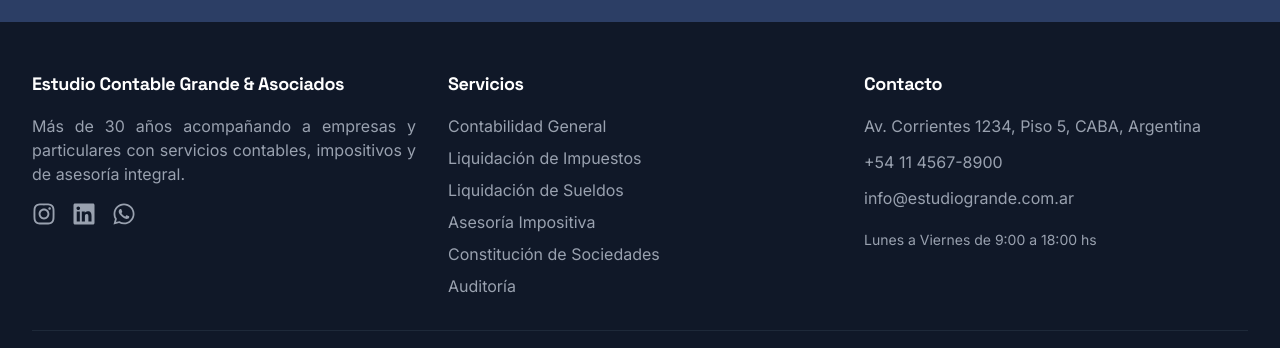
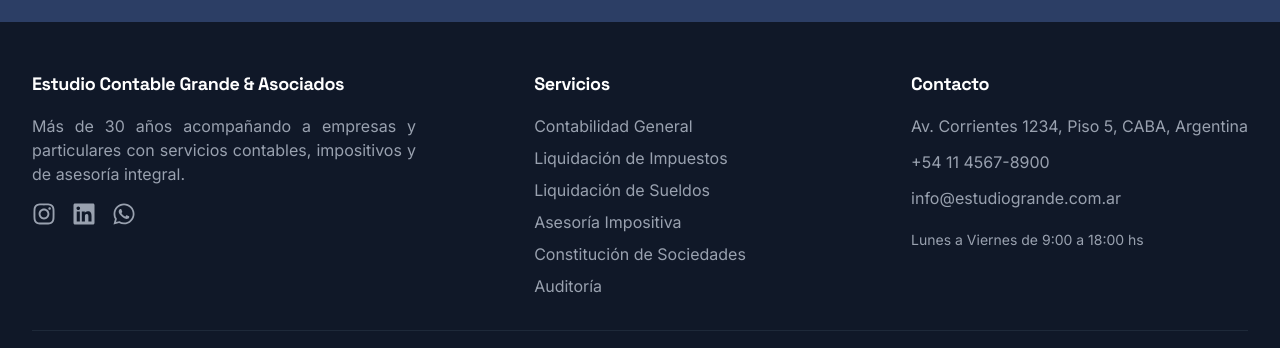
Before and after one commit to GrandeJuan/estudio-contable-website, a React (Vite) app: page / in a window 1280 px wide. Shown: the part 5286-5634 px from the top of the page. Built offline with nearby package versions, Linux system fonts and the light colour scheme.

Commit message:
Distribute footer columns evenly: left, center, right
Column 1 stays left-aligned, column 2 centered (justify-self-center),
column 3 right-aligned (justify-self-end) for balanced spacing.

https://claude.ai/code/session_01518nTZov2h5DvFK9y9uRSv

```diff
--- a/src/components/Footer.jsx
+++ b/src/components/Footer.jsx
@@ -51,7 +51,7 @@ const Footer = () => {
           </div>
 
           {/* Columna 2: Servicios Rápidos */}
-          <div>
+          <div className="justify-self-center">
             <h3 className="text-white text-lg font-semibold mb-4">Servicios</h3>
             <ul className="space-y-2">
               {contenido.servicios.lista.slice(0, 6).map((servicio) => (
@@ -68,7 +68,7 @@ const Footer = () => {
           </div>
 
           {/* Columna 3: Contacto */}
-          <div>
+          <div className="justify-self-end">
             <h3 className="text-white text-lg font-semibold mb-4">Contacto</h3>
             <ul className="space-y-3 text-gray-400">
               <li>{contenido.estudio.direccion}</li>
```
